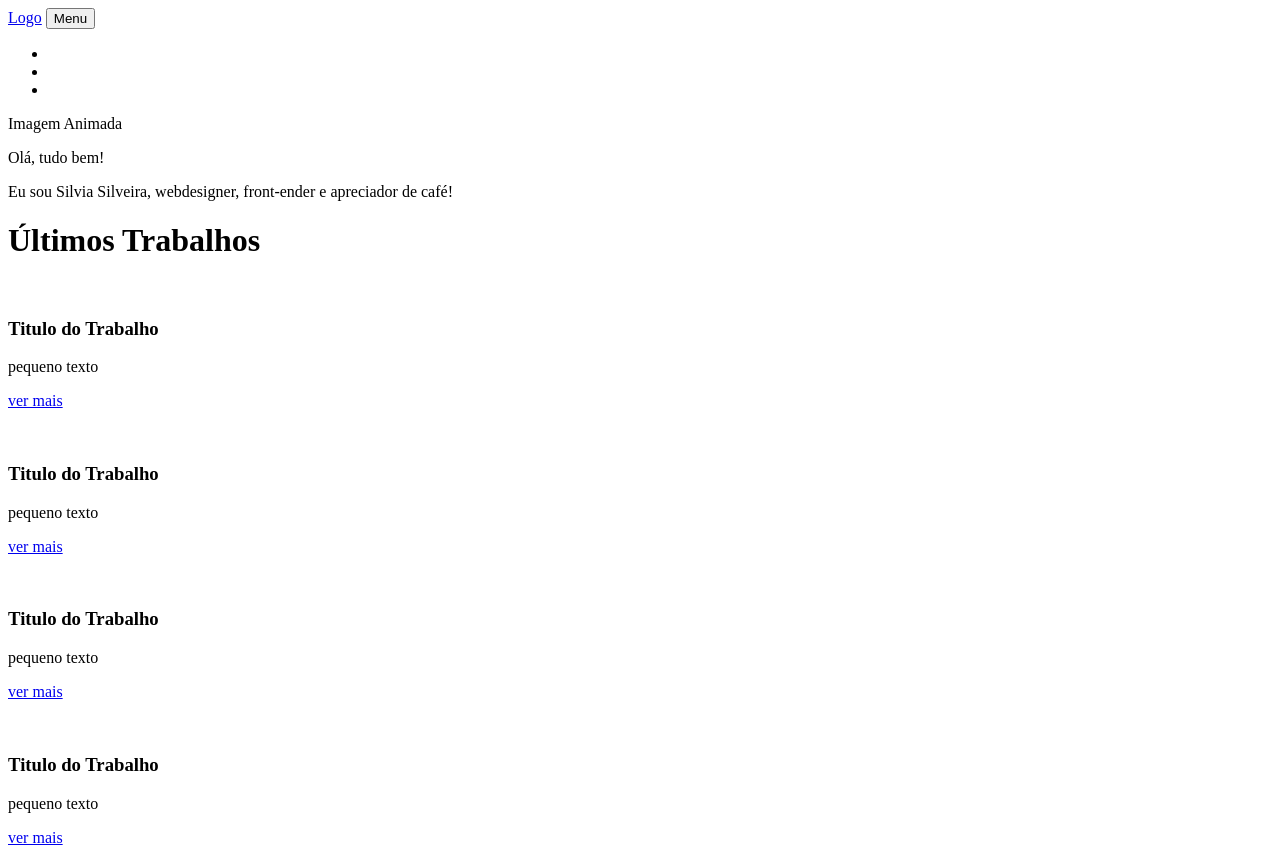
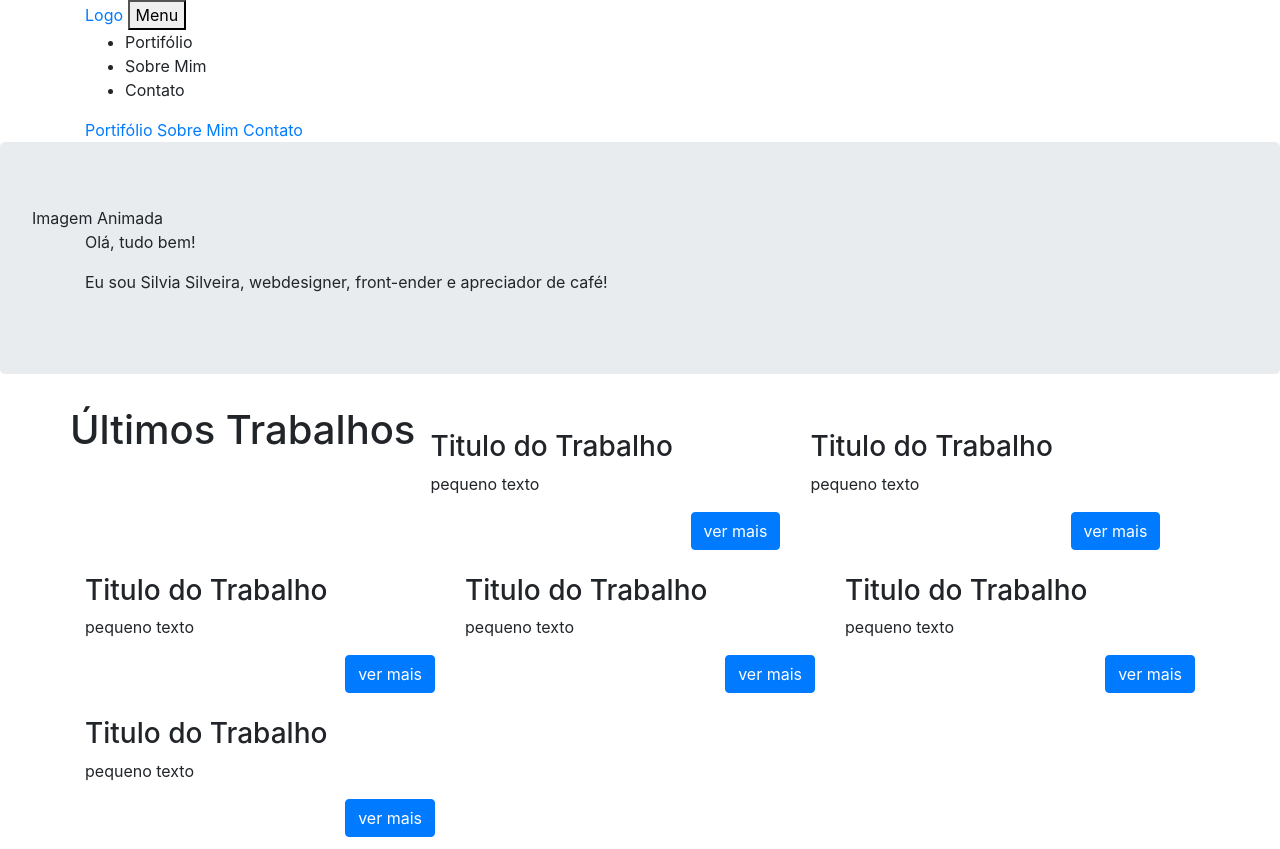
Before and after one commit to ica015/projeto-silvia-silveira, a website: page index.html in a window 1280 px wide. Shown: the top 849 px of the page. Drawn offline with nearby package versions, Linux system fonts and the light colour scheme.

Commit message:
criando gitignore e package.json

```diff
--- a/index.html
+++ b/index.html
@@ -4,8 +4,9 @@
 	<meta charset="utf-8"/>
 	<meta content="width=device-width, initial-scale=1, maximum-scale=1" name="viewport">
 	<title>Site pessoal da Silvia Silveira</title>
-	<link href="css/seu-stylesheet.css" rel="stylesheet"/>
-	<script src="scripts/seu-script.js"></script>
+	<link href="node_modules/bootstrap/dist/css/bootstrap.min.css" rel="stylesheet"/>
+	<link href="node_modules/font-awesome/css/font-awesome.min.css" rel="stylesheet"/>
+
 </head>
 <body>
 	<nav class="mainNavigation">
@@ -15,18 +16,18 @@
 				<div class="mainNavigation__hamburggerParties">Menu</div>
 				</button>
 			<ul class="mainNavigation__menu--oppened">
-				<li><a href="#"></a></li>
-				<li><a href="#"></a></li>
-				<li><a href="#"></a></li>
+				<li><a href="#"></a>Portifólio</li>
+				<li><a href="#"></a>Sobre Mim</li>
+				<li><a href="#"></a>Contato</li>
 			</ul>
 		</div>
 	</nav>
 
 	<nav class="menu">
 		<div class="container">
-			<a href="Partifólio"></a>
-			<a href="Sobre Mim"></a>
-			<a href="Contato"></a>
+			<a href="#">Portifólio</a>
+			<a href="#">Sobre Mim</a>
+			<a href="#">Contato</a>
 		</div>
 	</nav>
 	<div class="jumbotron">Imagem Animada
```
Also changed, not shown: package.json (added, +16 -0 lines), 2 other files.
